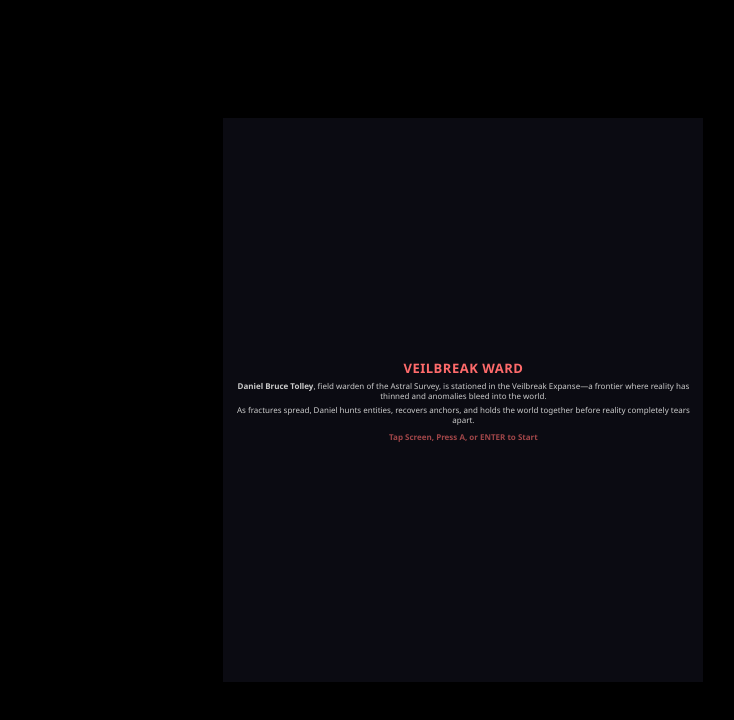
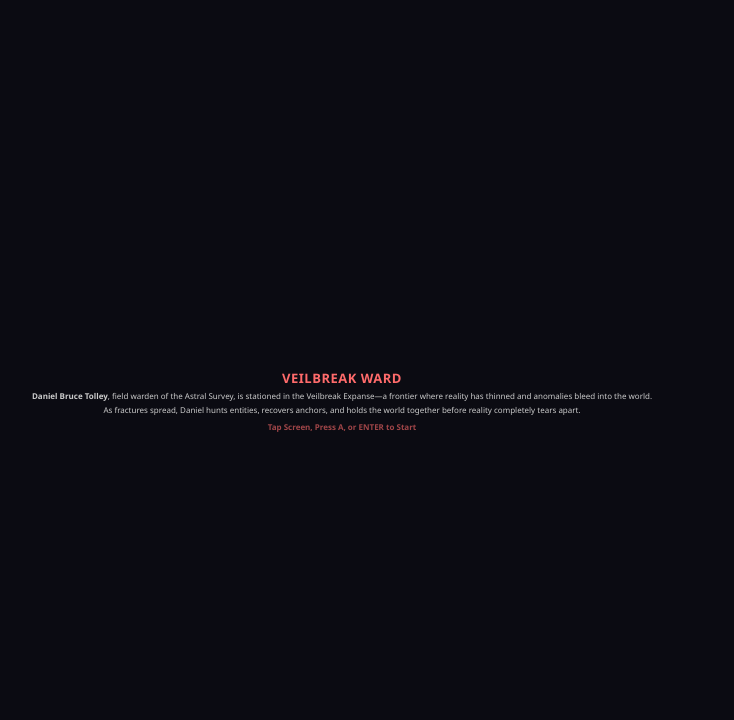
Before and after one commit to betolley/Rabbit_R1, a plain HTML site: page VeilbreakWard/index.html in a window 1280 px wide. Shown: the whole page, without its empty margins (298-1032 px from the left). Drawn offline with Linux system fonts and the light colour scheme.

Commit message:
Add files via upload

```diff
--- a/VeilbreakWard/index.html
+++ b/VeilbreakWard/index.html
@@ -1,5 +1,3 @@
-[PIPE:bash]
-cat << 'EOF' > index.html
 <!DOCTYPE html>
 <html lang="en">
 <head>
@@ -24,18 +22,12 @@ cat << 'EOF' > index.html
             user-select: none;
             -webkit-user-select: none;
             overflow: hidden;
-            /* Force exact scaling for 240x282 if rendered outside strict device bounds */
-            display: flex;
-            justify-content: center;
-            align-items: center;
         }
 
-        /* Responsive container explicitly tailored for the Rabbit R1 aspect ratio */
+        /* Responsive container explicitly tailored to fill the webview entirely */
         #app {
-            width: 100vw;
-            height: 100vh;
-            max-width: 480px;
-            max-height: 564px;
+            width: 100%;
+            height: 100%;
             background: #000;
             position: relative;
             display: flex;
@@ -75,7 +67,7 @@ cat << 'EOF' > index.html
         /* Dynamically sizing canvas area via Flexbox layout constraints */
         #game-canvas {
             width: 100%;
-            flex: 1; /* Inherits the remaining exactly ~149px */
+            flex: 1;
             background: #05070a;
             display: block;
             min-height: 0; /* Critical browser patch for flex truncation */
@@ -1078,4 +1070,3 @@ cat << 'EOF' > index.html
 </script>
 </body>
 </html>
-EOF
```
